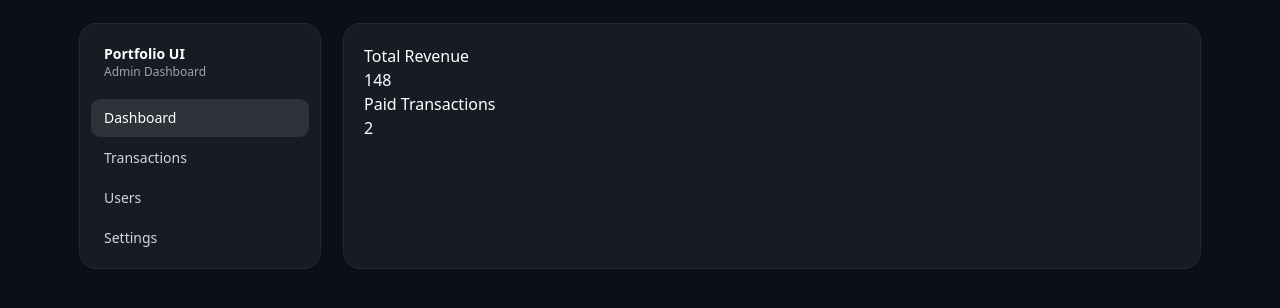
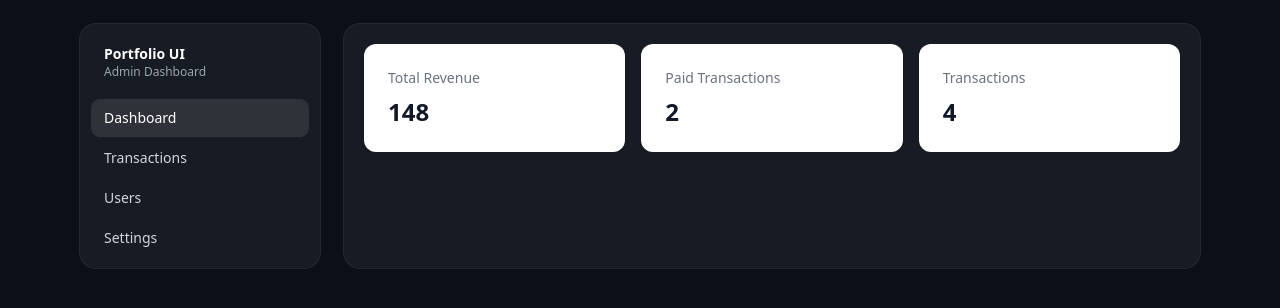
Before and after one commit to Arva96/portfolio-ui-dashboard, a React (Vite) app: page / in a window 1280 px wide. Shown: the top 308 px of the page. Built offline with nearby package versions, Linux system fonts and the light colour scheme.

Commit message:
Improve dashboard with recent transactions

```diff
--- a/src/components/StatCard.jsx
+++ b/src/components/StatCard.jsx
@@ -1,8 +1,8 @@
 export default function StatCard({ title, value }) {
   return (
-    <div>
-      <p>{title}</p>
-      <p>{value}</p>
+    <div className="bg-white p-6 rounded-xl shadow-sm">
+      <p className="text-sm text-gray-500 mb-2">{title}</p>
+      <p className="text-2xl font-bold text-gray-900">{value}</p>
     </div>
   );
 }
--- a/src/data/transactions.js
+++ b/src/data/transactions.js
@@ -1,6 +1,6 @@
 export const transactions = [
-    { name: "Alex Papas", email: "alex@demo.com", amount: 129.0, status: "Paid", date: "2026-01-26", type: "Subscription"},
-    { name: "Maria K.", email: "maria@demo.com", amount: 59.0, status: "Pending", date: "2026-01-26", type: "Subscription" },
-    { name: "Nikos D.", email: "nikos@demo.com", amount: 249.00, status: "Failed", date: "2026-01-25", type: "One-time"},
-    { name: "Elena S.", email: "elena@demo.com", amount: 19.00, status: "Paid", date: "2026-01-25", type: "One-time"},
+    { id: 1, name: "Alex Papas", email: "alex@demo.com", amount: 129.0, status: "Paid", date: "2026-01-26", type: "Subscription"},
+    { id: 2, name: "Maria K.", email: "maria@demo.com", amount: 59.0, status: "Pending", date: "2026-01-26", type: "Subscription" },
+    { id: 3, name: "Nikos D.", email: "nikos@demo.com", amount: 249.00, status: "Failed", date: "2026-01-25", type: "One-time"},
+    { id: 4, name: "Elena S.", email: "elena@demo.com", amount: 19.00, status: "Paid", date: "2026-01-25", type: "One-time"},
 ];
--- a/src/pages/Dashboard.jsx
+++ b/src/pages/Dashboard.jsx
@@ -12,7 +12,7 @@ const totalRevenue = paidTransactions.reduce((total, tx) => {
 
 export default function Dashboard() {
   return (
-    <div>
+    <div className="grid grid-cols-1 md:grid-cols-3 gap-4">
     <StatCard
   title="Total Revenue"
   value={totalRevenue}
@@ -22,6 +22,10 @@ export default function Dashboard() {
   title="Paid Transactions"
   value={paidTransactions.length}
 />
+<StatCard
+  title="Transactions"
+  value={transactions.length}
+/>
 </div>
 
   );
```
